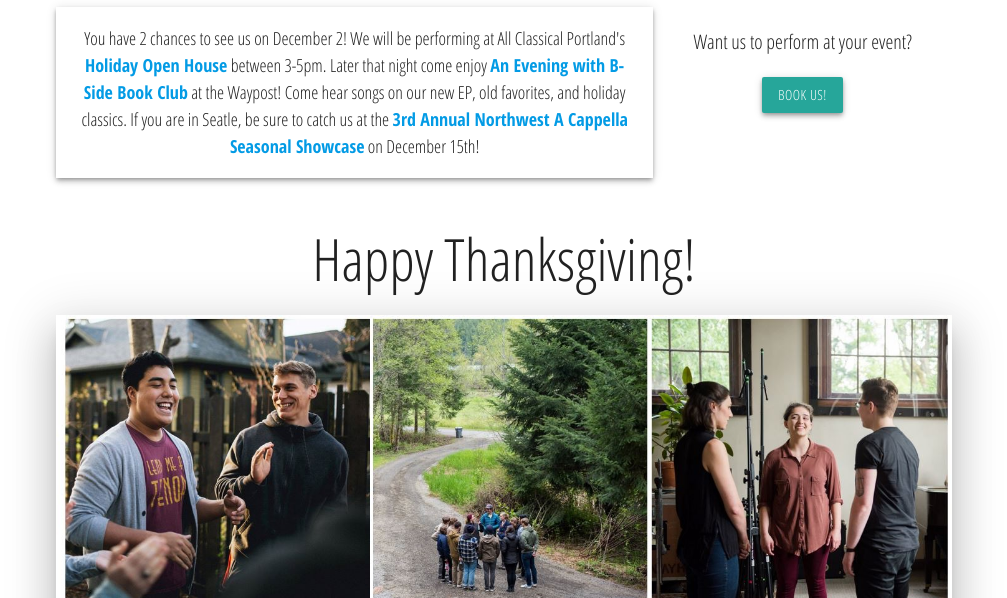
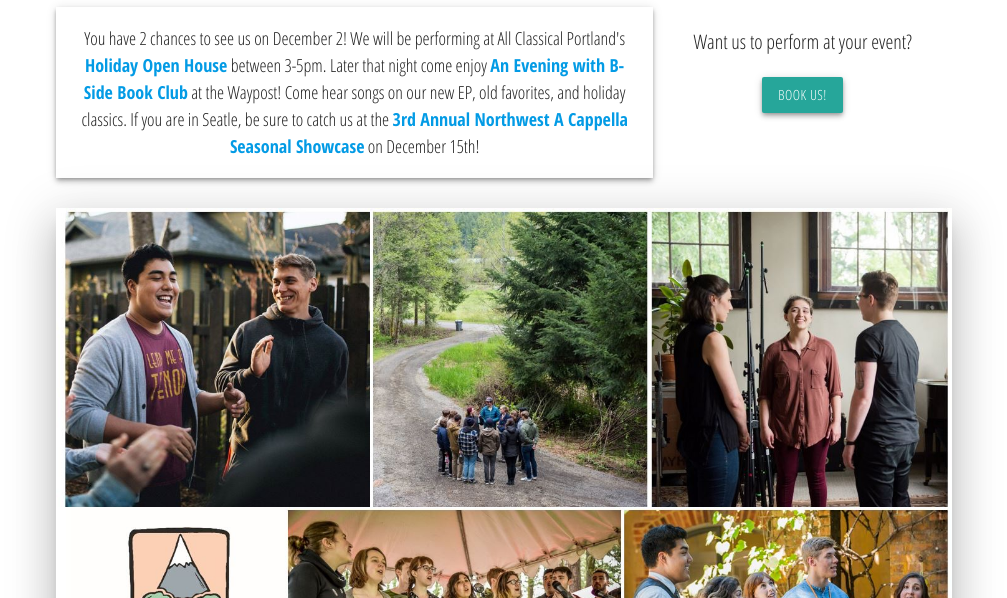
Before and after one commit to bsidebookclub/bsidebookclub, a website: page index.html in a window 1280 px wide. Shown: the part 202-800 px from the top of the page, without its empty margins (136-1143 px from the left). Drawn offline with nearby package versions, Linux system fonts and the light colour scheme.

Commit message:
remove happy thanksgiving

```diff
--- a/index.html
+++ b/index.html
@@ -99,7 +99,6 @@
       </div>
         </div>
     </div>
-    <h3 class="center">Happy Thanksgiving!</h3>
     <img class="homeImg marginCenter z-depth-5" width="100%" src="/img/gallery/bsidecollage.jpg">
     <div class="section row">
       <h4 class="col s12 m12 thinText">B-Side Book Club A Cappella is a community of friends, voices, and musicians who all share a love for creating music. Based in Portland, Oregon we work together to creatively produce music that is enjoyable, beautiful, and meaningful. Through this, we strive to share our music with other music lovers in and around the Portland area. </h4>
```
